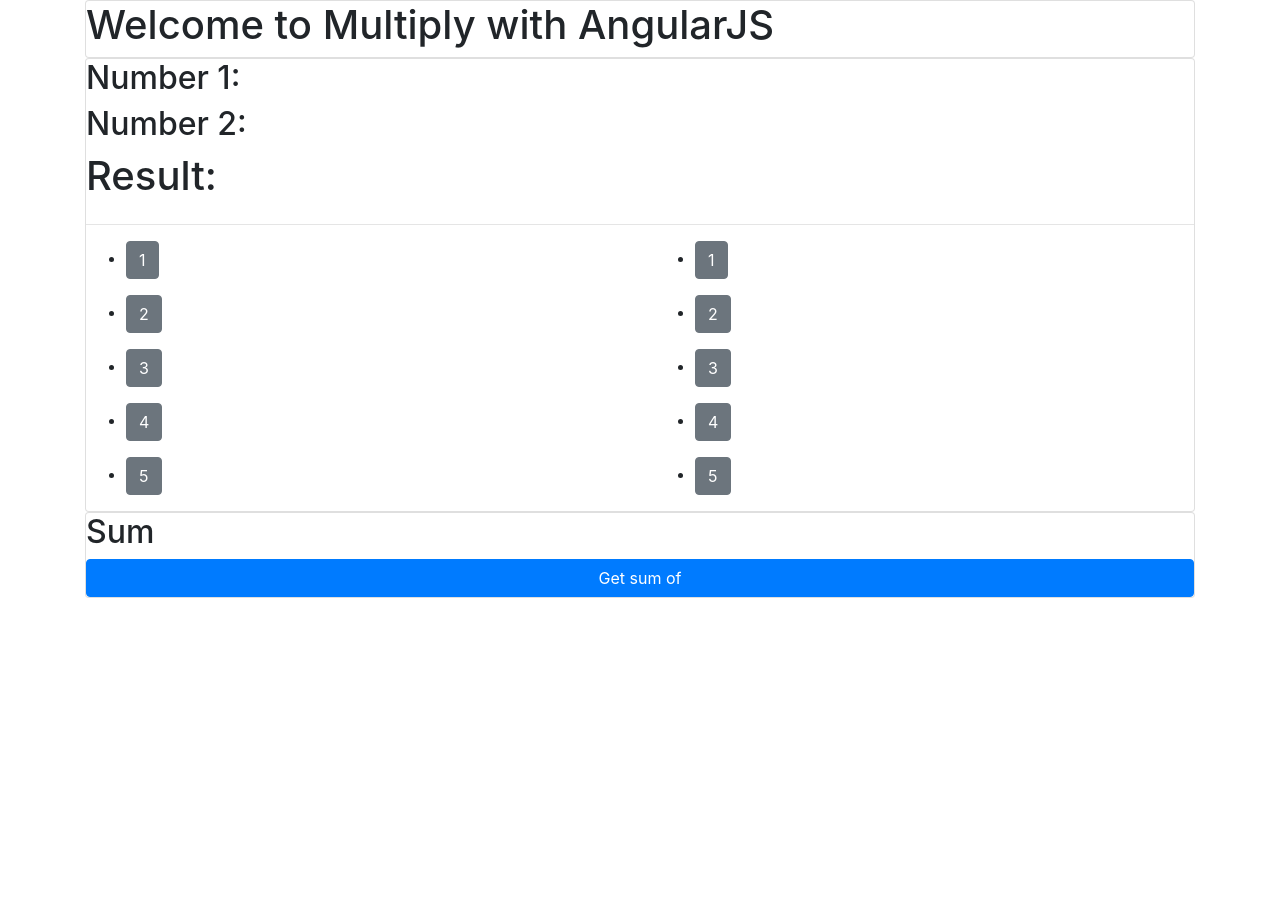
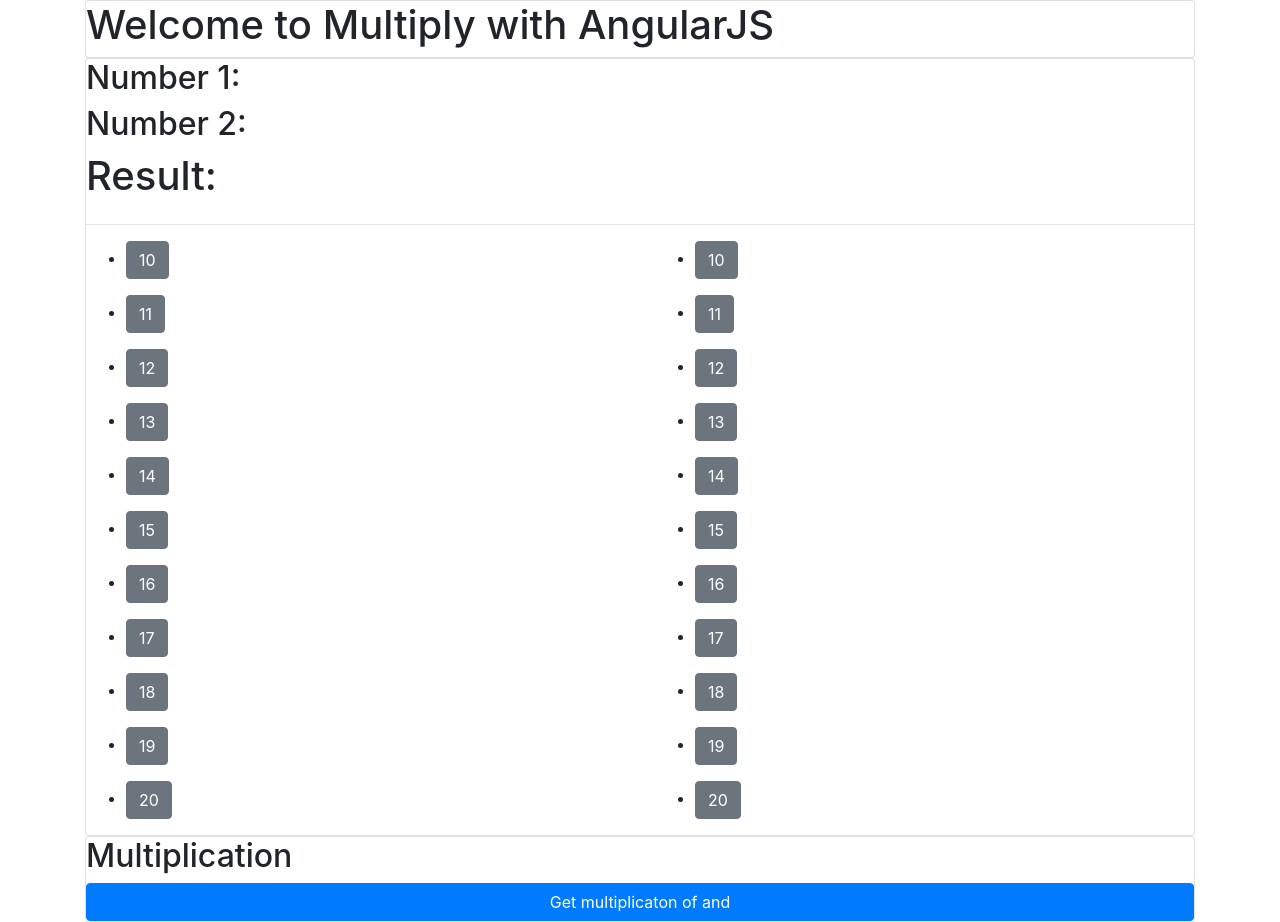
Before and after one commit to luckie86/multiplyWithAngularJS, a website: page index.html in a window 1280 px wide. Before the commit the page ends 800 px from the top, so only its background shows below. Drawn offline with nearby package versions, Linux system fonts and the light colour scheme.

Commit message:
Fix: change to multiply

```diff
--- /dev/null
+++ b/app/multiplication-component.html
@@ -0,0 +1,4 @@
+<div class="card">
+    <h2>Multiplication</h2>
+    <button class="btn btn-primary">Get multiplicaton of and</button>
+</div>
--- a/app/sum-component.js
+++ b/app/multiplication-component.js
@@ -3,8 +3,8 @@
 
     angular
         .module("app")
-        .component("sumComponent", {
-            templateUrl: "/app/sum-component.html",
+        .component("multiplicationComponent", {
+            templateUrl: "/app/multiplication-component.html",
             controller: function () {
                 var $ctrl = this;
             }
--- a/app/numbers-component.html
+++ b/app/numbers-component.html
@@ -5,16 +5,16 @@
     <hr>
     <div class="row">
         <div class="col-sm-6">
-            <ul ng-repeat="object in $ctrl.list1">
+            <ul ng-repeat="number in $ctrl.list">
                 <li>
-                    <button class="btn btn-secondary">{{object.value}}</button>
+                    <button class="btn btn-secondary">{{number}}</button>
                 </li>
             </ul>
         </div>
         <div class="col-sm-6">
-                <ul ng-repeat="object in $ctrl.list1">
+                <ul ng-repeat="number in $ctrl.list">
                     <li>
-                        <button class="btn btn-secondary">{{object.value}}</button>
+                        <button class="btn btn-secondary">{{number}}</button>
                     </li>
                 </ul>
             </div>
--- a/app/numbers-component.js
+++ b/app/numbers-component.js
@@ -8,13 +8,7 @@
             controller: function () {
                 var $ctrl = this;
 
-                $ctrl.list1 = [
-                    {value:1},
-                    {value:2},
-                    {value:3},
-                    {value:4},
-                    {value:5}
-                ]
+                $ctrl.list = [10,11,12,13,14,15,16,17,18,19,20]
 
             }
         });
--- a/app/parent-component.html
+++ b/app/parent-component.html
@@ -1,3 +1,11 @@
 <div class="card">
     <h1>Welcome to Multiply with AngularJS</h1>
 </div>
+
+<div>
+    <numbers-component></numbers-component>
+</div>
+
+<div>
+    <multiplication-component></sum-component>
+</div>
--- a/app/sum-component.html
+++ /dev/null
@@ -1,4 +0,0 @@
-<div class="card">
-    <h2>Sum</h2>
-    <button class="btn btn-primary">Get sum of </button>
-</div>
--- a/index.html
+++ b/index.html
@@ -18,12 +18,6 @@
 
         <parent-component></parent-component>
 
-        <numbers-component></numbers-component>
-
-        <sum-component></sum-component>
-
-
-
     </div>
 
     <!-- JS -->
@@ -31,7 +25,7 @@
     <script src="/app/app.module.js"></script>
     <script src="/app/parent-component.js"></script>
     <script src="/app/numbers-component.js"></script>
-    <script src="/app/sum-component.js"></script>
+    <script src="/app/multiplication-component.js"></script>
 </body>
 
 </html>
```
